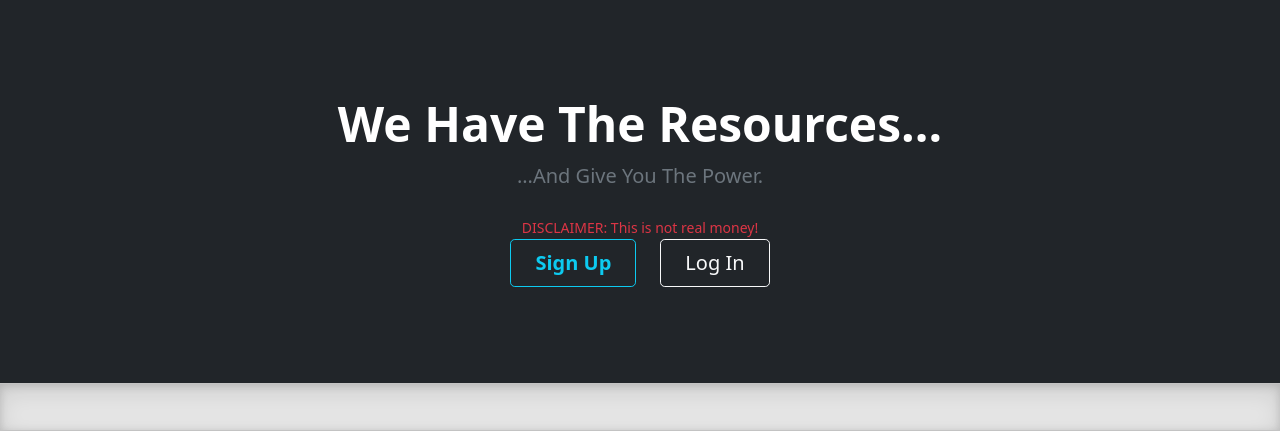
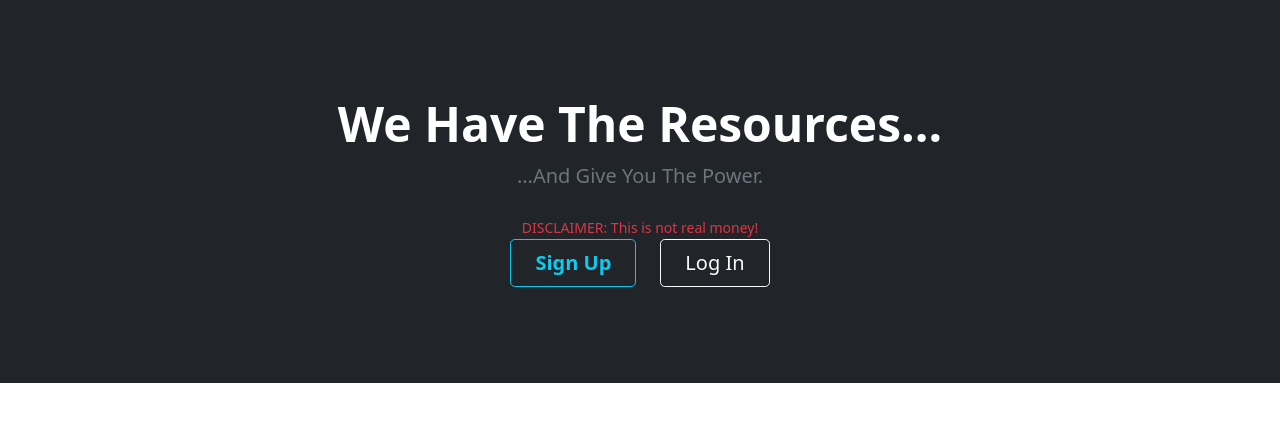
Before and after one commit to harsha7addanki/MiniCoin, a Django app: page / in a window 1280 px wide. Shown: the part 1322-1753 px from the top of the page. After the commit the page ends 1705 px from the top, so only its background shows below. Run offline with Django 3.2, Linux system fonts and the light colour scheme.

Commit message:
lolly pop

```diff
--- a/Wallet/templates/Welcome.html
+++ b/Wallet/templates/Welcome.html
@@ -68,6 +68,6 @@
               </div>
             </div>
           </div>
-          <div class="b-example-divider"></div>
+
     </body>
 </html>
```
